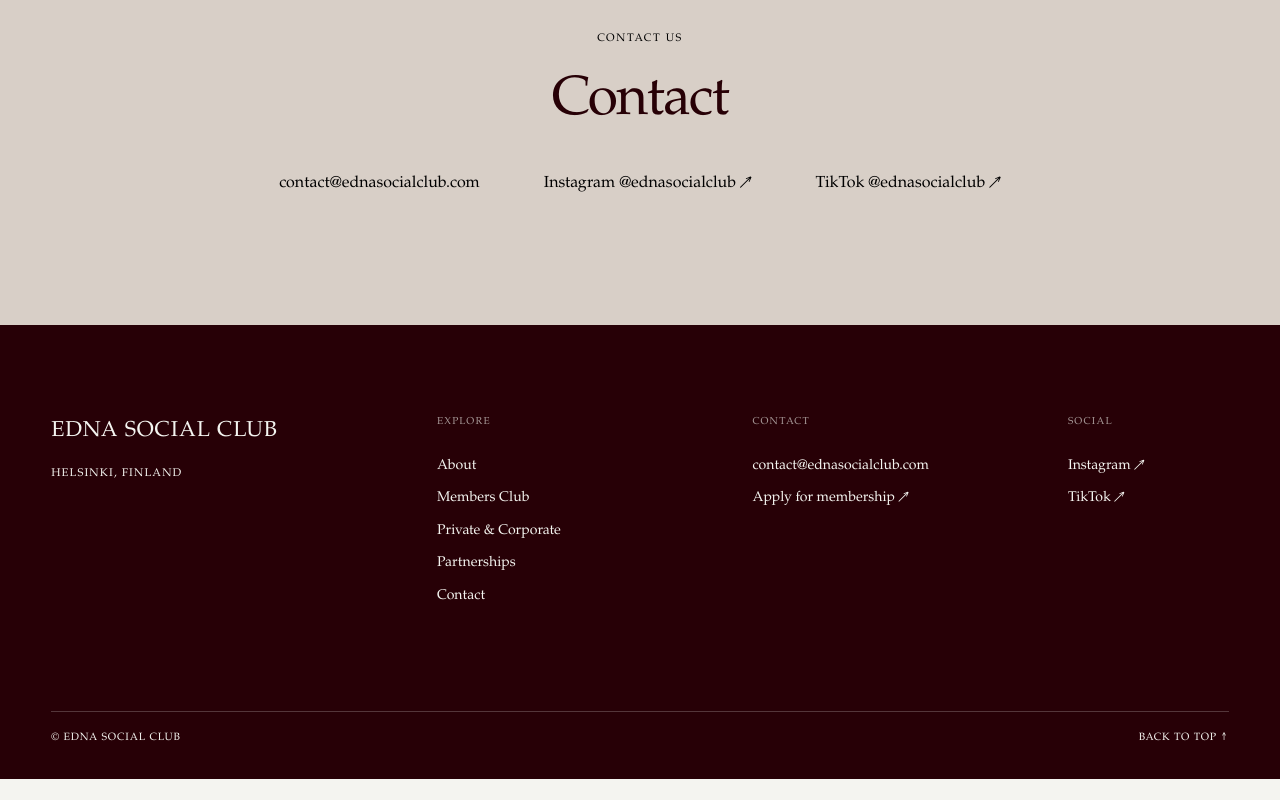
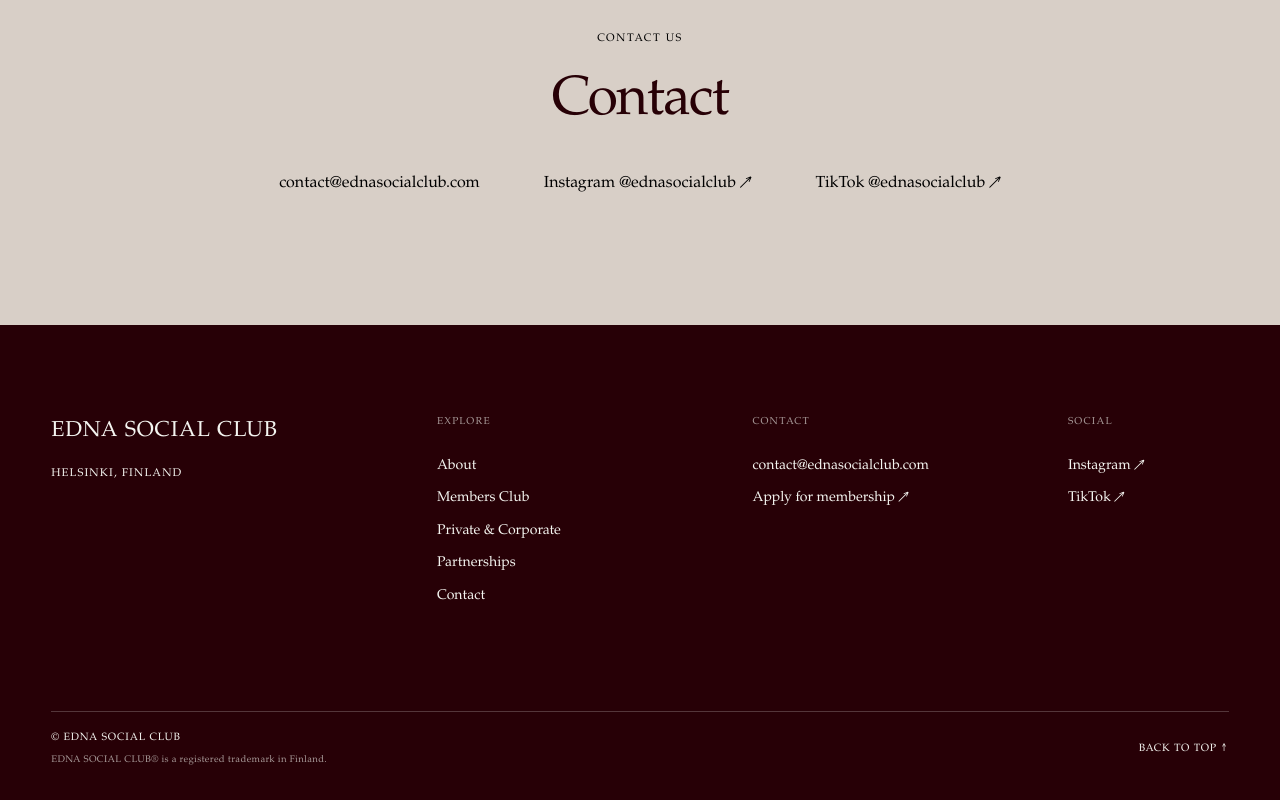
Before and after one commit to Ednasocialclub/ednasocialclub, a Next.js app: page /en in a window 1280 px wide. Shown: the part 3393-4193 px from the top of the page. Before the commit the page ends 4172 px from the top, so only its background shows below. Built offline with nearby package versions, Linux system fonts and the light colour scheme.

Commit message:
Add footer trademark notice

```diff
--- a/app/globals.css
+++ b/app/globals.css
@@ -837,6 +837,19 @@
   margin: 0;
 }
 
+.site-footer__legal {
+  display: flex;
+  flex-direction: column;
+  gap: 0.35rem;
+}
+
+.site-footer__trademark {
+  font-size: 0.6rem;
+  letter-spacing: 0.035em;
+  opacity: 0.62;
+  text-transform: none;
+}
+
 .mobile-menu {
   width: 100% !important;
   max-width: none !important;
--- a/components/site-shell.tsx
+++ b/components/site-shell.tsx
@@ -82,7 +82,12 @@
         </div>
 
         <div className="site-footer__bottom">
-          <p>© {copy.footer.copyright}</p>
+          <div className="site-footer__legal">
+            <p>© {copy.footer.copyright}</p>
+            <p className="site-footer__trademark">
+              EDNA SOCIAL CLUB® is a registered trademark in Finland.
+            </p>
+          </div>
           <a href="#top">{copy.footer.backToTop} ↑</a>
         </div>
       </footer>
```
